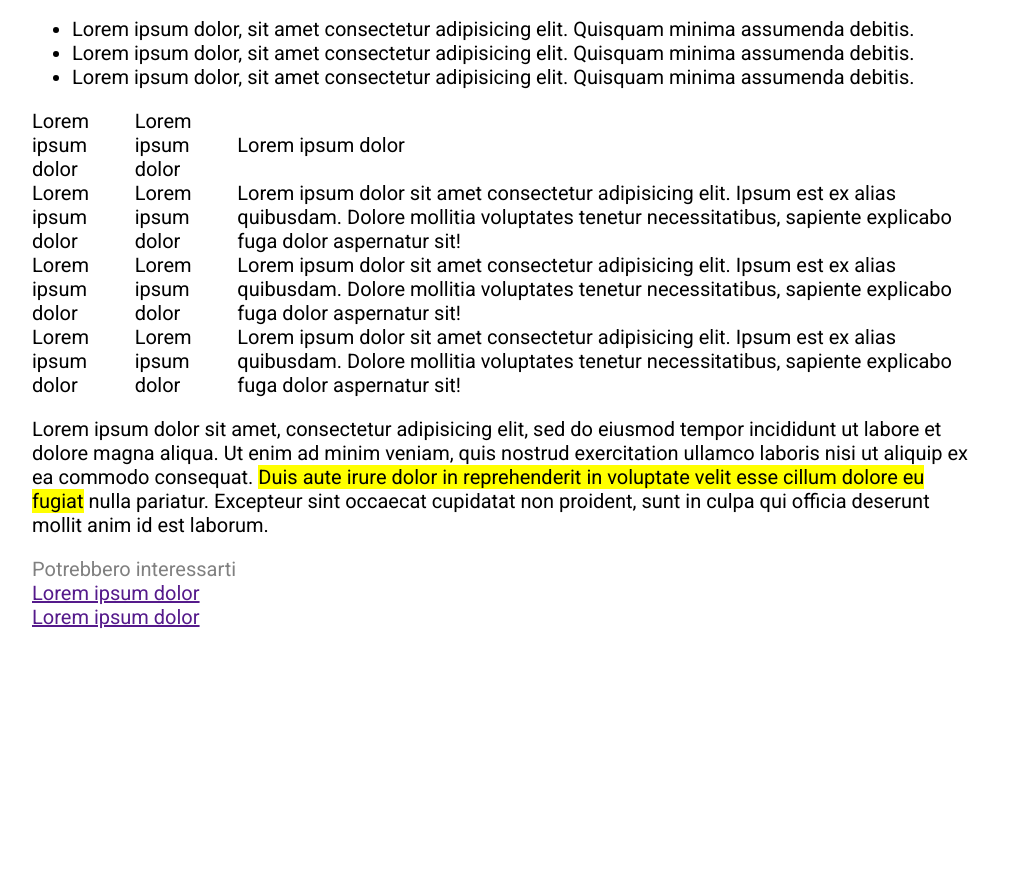
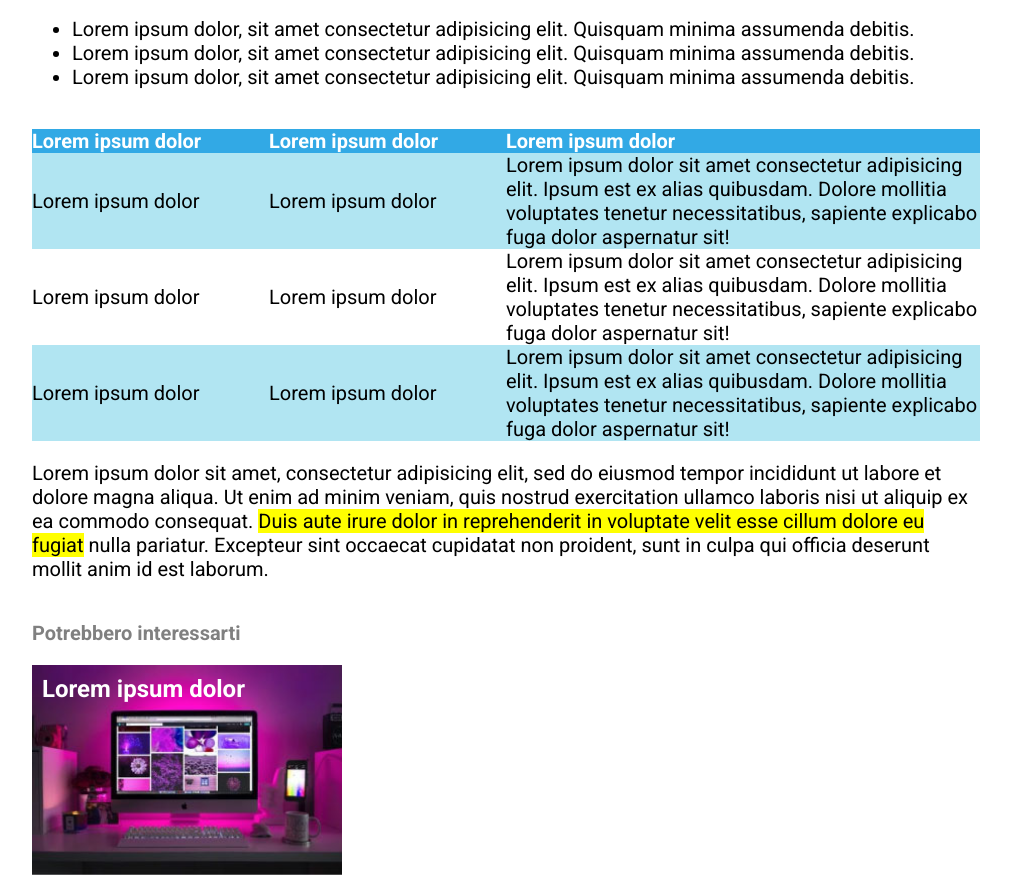
Before and after one commit to NiccoCorsini/html-css-booleaner, a website: page index.html in a window 1280 px wide. Shown: the part 1515-2393 px from the top of the page, without its empty margins (134-1145 px from the left). Before the commit the page ends 2152 px from the top, so only its background shows below. Drawn offline with Linux system fonts and the light colour scheme.

Commit message:
css table and external links section added

```diff
--- a/css/style.css
+++ b/css/style.css
@@ -59,3 +59,72 @@ header .container img {
 .highlight {
   background-color: yellow;
 }
+
+/* TABLE */
+
+.table {
+  width: 100%;
+  margin-top: 40px;
+  border: none;
+}
+
+.table .table-head {
+  font-weight: 700;
+  color: white;
+  background-color: #32a9e5;
+}
+
+.table .cyan {
+  background-color: #b1e5f2;
+}
+
+.table .td1 {
+  width: 25%;
+}
+
+.table .td2 {
+  width: 25%;
+}
+
+.table .td3 {
+  width: 50%;
+}
+
+.lastp {
+  margin-bottom: 40px;
+}
+
+/* EXTERNAL LINKS */
+
+.lastsubtitle {
+  font-weight: 700;
+  margin-bottom: 20px;
+}
+
+.imgdown {
+  background-size: cover;
+  width: 300px;
+  height: 200px;
+  font-size: 24px;
+  font-weight: 700;
+  color: white;
+  padding-top: 10px;
+  padding-left: 10px;
+}
+
+.img1 {
+  background-image: url(../img/monitor.jpg);
+  margin-bottom: 20px;
+}
+
+.img2 {
+  background-image: url(../img/graph.jpg);
+}
+
+.link {
+  text-decoration: none;
+}
+
+.linko {
+  width: 300px;
+}
```
